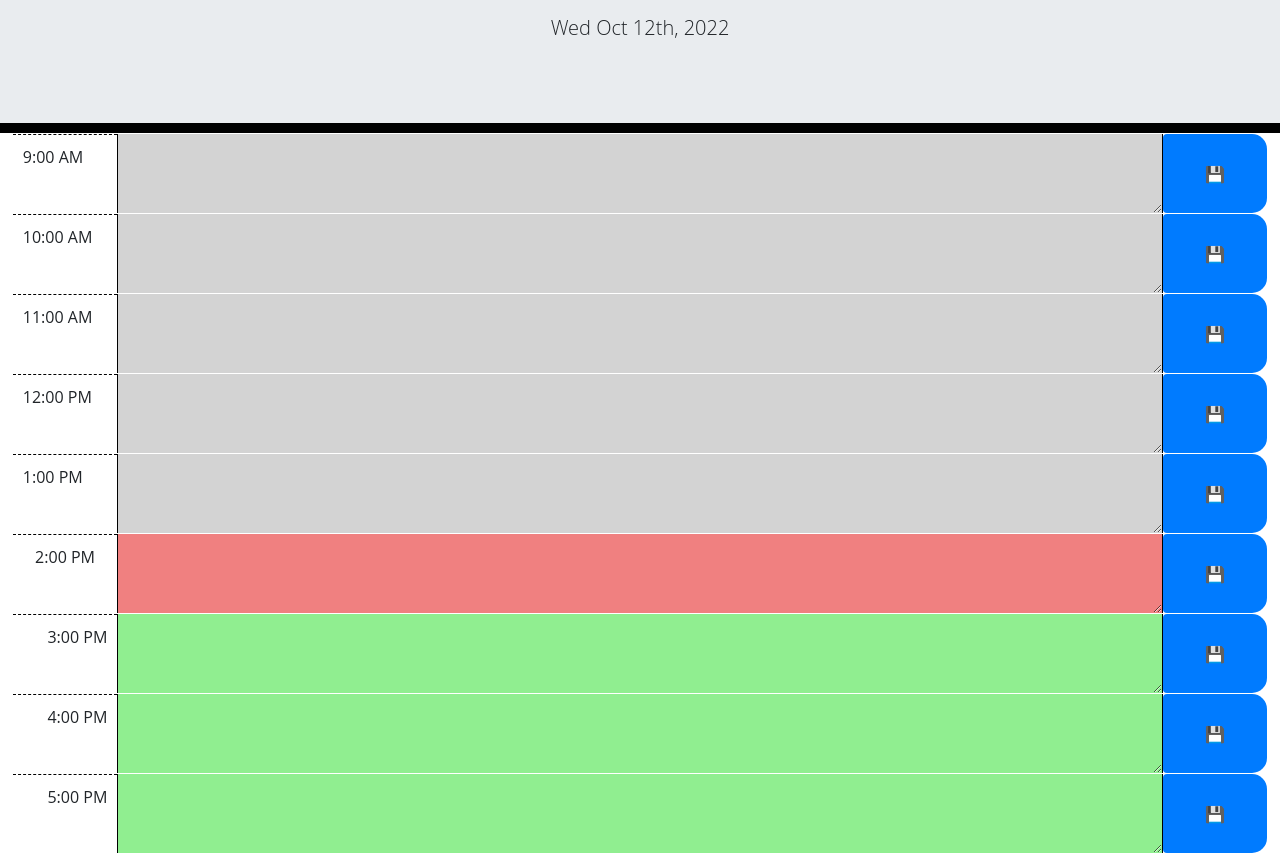
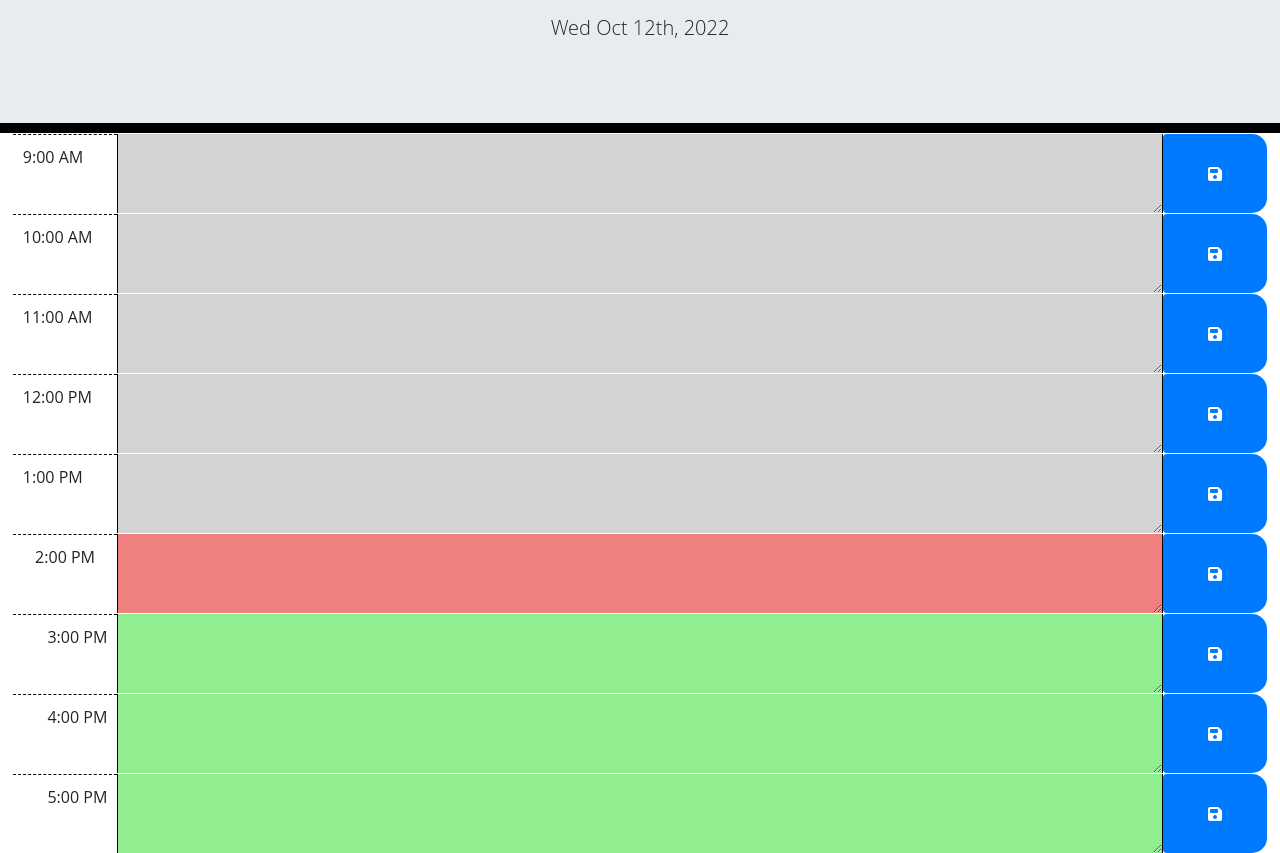
Before and after one commit to ThatBallinGuy/Day-Planner, a plain HTML site: page index.html in a window 1280 px wide. Shown: the part 191-1044 px from the top of the page. Drawn offline with nearby package versions, Linux system fonts and the light colour scheme.

Commit message:
added font awesome

```diff
--- a/index.html
+++ b/index.html
@@ -6,7 +6,8 @@
     <meta http-equiv="X-UA-Compatible" content="ie=edge" />
     <link rel="stylesheet" href="https://cdn.jsdelivr.net/npm/bootstrap@4.6.2/dist/css/bootstrap.min.css">
     <link rel="stylesheet" href="./assets/css/style.css" />
-    <title>Work Day Scheduler</title>
+    <script src="https://kit.fontawesome.com/4cf7371fb7.js" crossorigin="anonymous"></script>
+    <title>Day Planner</title>
   </head>
 
   <body>
@@ -20,47 +21,47 @@
       <div class="row" id="9">
         <div class="col-1 hour ">9:00 AM</div>
         <textarea class="col-10 input"></textarea>
-        <button class="btn saveBtn col-1 bg-primary text-white">💾</button>
+        <button class="btn saveBtn col-1 bg-primary text-white"><i class="fa-solid fa-floppy-disk"></i></button>
       </div>
       <div class="row" id="10">
         <div class="col-1 hour ">10:00 AM</div>
         <textarea class="col-10 input"></textarea>
-        <button class="btn saveBtn col-1 bg-primary">💾</button>
+        <button class="btn saveBtn col-1 bg-primary text-white"><i class="fa-solid fa-floppy-disk"></i></button>
       </div>
       <div class="row" id="11">
         <div class="col-1  hour">11:00 AM</div>
         <textarea class="col-10 input"></textarea>
-        <button class="btn saveBtn col-1 bg-primary">💾</button>
+        <button class="btn saveBtn col-1 bg-primary text-white"><i class="fa-solid fa-floppy-disk"></i></button>
       </div>
       <div class="row" id="12">
         <div class="col-1  hour">12:00 PM</div>
         <textarea class="col-10 input"></textarea>
-        <button class="btn saveBtn col-1 bg-primary">💾</button>
+        <button class="btn saveBtn col-1 bg-primary text-white"><i class="fa-solid fa-floppy-disk"></i></button>
       </div>
       <div class="row" id="13">
         <div class="col-1  hour">1:00 PM</div>
         <textarea class="col-10 input"></textarea>
-        <button class="btn saveBtn col-1 bg-primary">💾</button>
+        <button class="btn saveBtn col-1 bg-primary text-white"><i class="fa-solid fa-floppy-disk"></i></button>
       </div>
       <div class="row" id="14">
         <div class="col-1 hour ">2:00 PM</div>
         <textarea class="col-10 input"></textarea>
-        <button class="btn saveBtn col-1 bg-primary">💾</button>
+        <button class="btn saveBtn col-1 bg-primary text-white"><i class="fa-solid fa-floppy-disk"></i></button>
       </div>
       <div class="row" id="15">
         <div class="col-1 hour ">3:00 PM</div>
         <textarea class="col-10 input"></textarea>
-        <button class="btn saveBtn col-1 bg-primary">💾</button>
+        <button class="btn saveBtn col-1 bg-primary text-white"><i class="fa-solid fa-floppy-disk"></i></button>
       </div>
       <div class="row" id="16">
         <div class="col-1 hour ">4:00 PM</div>
         <textarea class="col-10 input"></textarea>
-        <button class="btn saveBtn col-1 bg-primary">💾</button>
+        <button class="btn saveBtn col-1 bg-primary text-white"><i class="fa-solid fa-floppy-disk"></i></button>
       </div>
       <div class="row" id="17">
         <div class="col-1 hour ">5:00 PM</div>
         <textarea class="col-10 input"></textarea>
-        <button class="btn saveBtn col-1 bg-primary">💾</button>
+        <button class="btn saveBtn col-1 bg-primary text-white"><i class="fa-solid fa-floppy-disk"></i></button>
       </div>
     </div>
 
```
